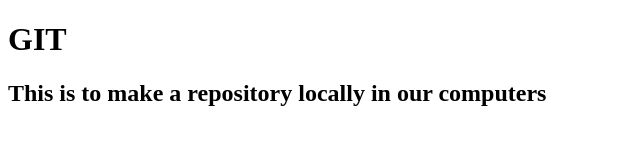
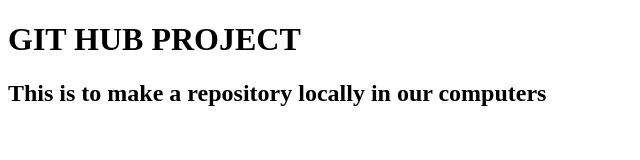
Before and after one commit to nkaur12/Kaur_git417, a plain HTML site: page index.html in a window 1280 px wide. Shown: the whole page, without its empty margins (0-640 px from the left). Drawn offline with Linux system fonts and the light colour scheme.

Commit message:
Update index.html

```diff
--- a/index.html
+++ b/index.html
@@ -10,7 +10,7 @@
 </head>
 
   <body>
-    <h1>GIT</h1>
+    <h1>GIT HUB PROJECT</h1>
 
     <h2>This is to make a repository locally in our computers</h2>
   </body>
```
